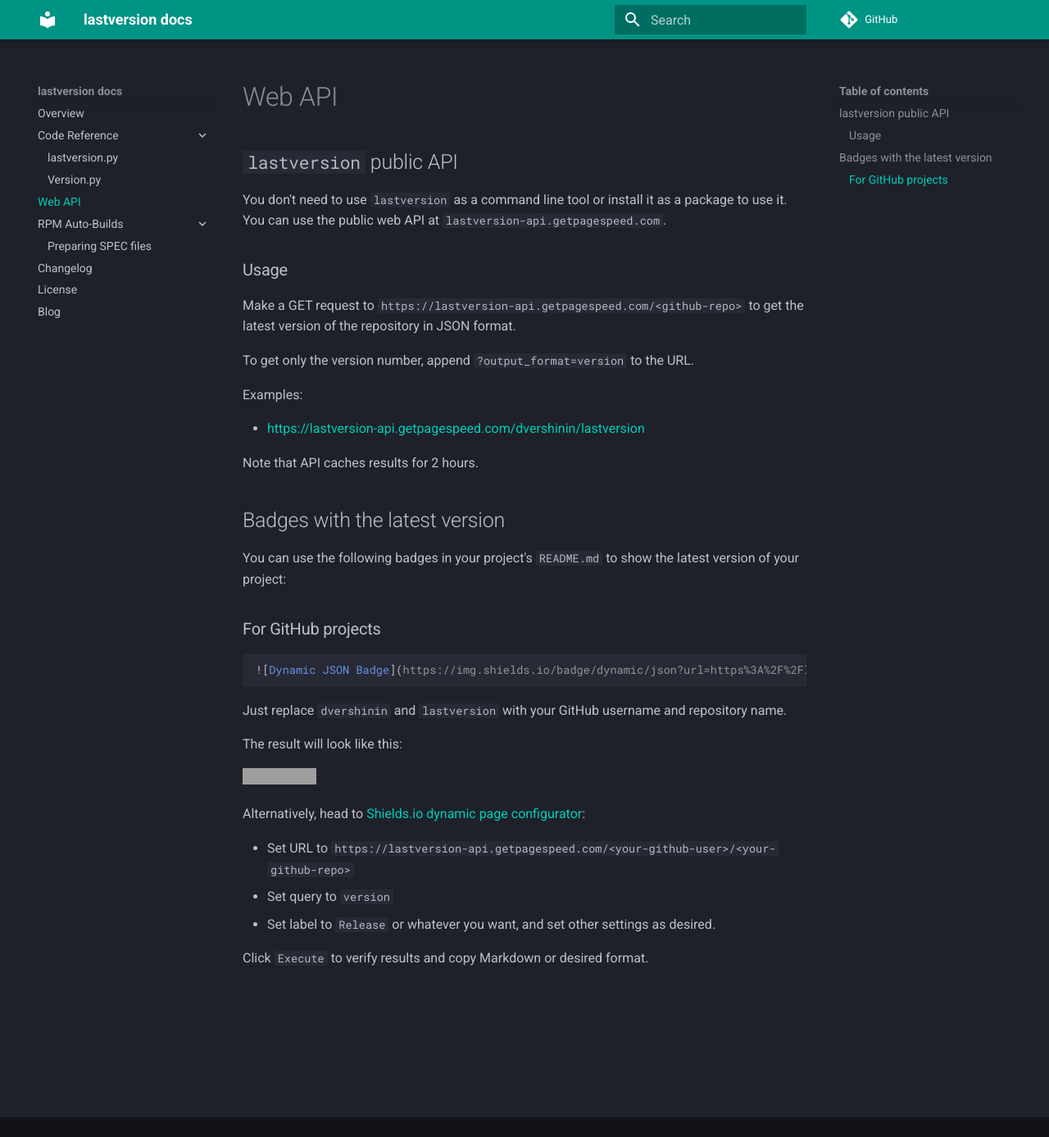
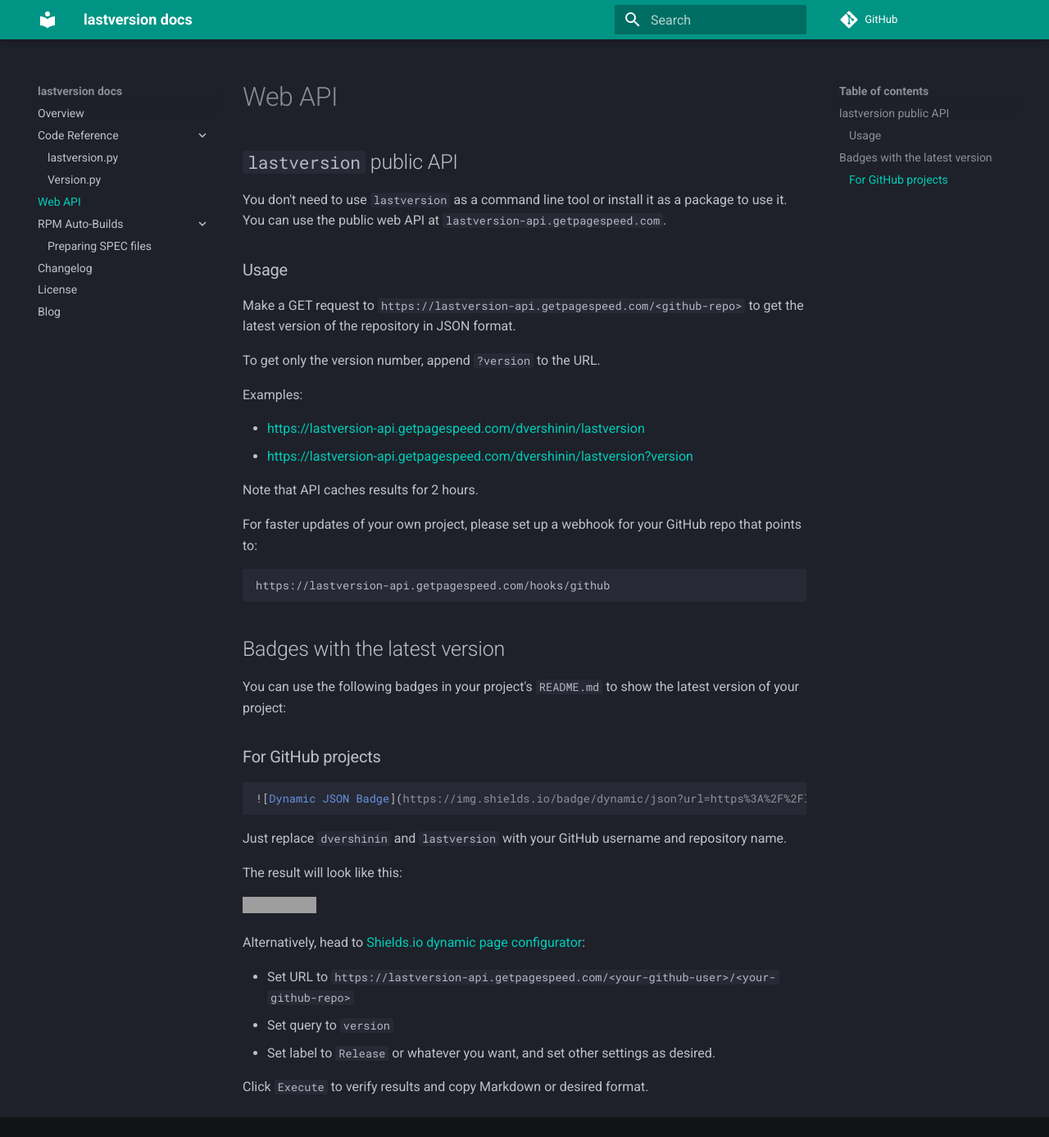
Before and after one commit to dvershinin/lastversion, an MkDocs documentation site: the page built from docs/api.md, in a window 1280 px wide and 1387 px high. Shown: the whole window at 82% size. Built offline with MkDocs 1.6.1 and Material for MkDocs 9.7.7, drawn with Linux system fonts in a browser that asks for light colours; comment, search, counter and statistics services are not loaded; grey boxes are pictures that could not be loaded.

```diff
--- a/docs/api.md
+++ b/docs/api.md
@@ -7,13 +7,19 @@ package to use it. You can use the public web API at `lastversion-api.getpagespe
 
 Make a GET request to `https://lastversion-api.getpagespeed.com/<github-repo>` to get the latest version of the repository in JSON format.
 
-To get only the version number, append `?output_format=version` to the URL.
+To get only the version number, append `?version` to the URL.
 
 Examples:
 
-* https://lastversion-api.getpagespeed.com/dvershinin/lastversion
+* [https://lastversion-api.getpagespeed.com/dvershinin/lastversion](https://lastversion-api.getpagespeed.com/dvershinin/lastversion)
+* [https://lastversion-api.getpagespeed.com/dvershinin/lastversion?version](https://lastversion-api.getpagespeed.com/dvershinin/lastversion?version)
 
 Note that API caches results for 2 hours.
+
+For faster updates of your own project, please set up a webhook for your
+GitHub repo that points to:
+
+    https://lastversion-api.getpagespeed.com/hooks/github
 
 ## Badges with the latest version
 
```
Also changed, not shown: README.md (+1 -1 lines).
